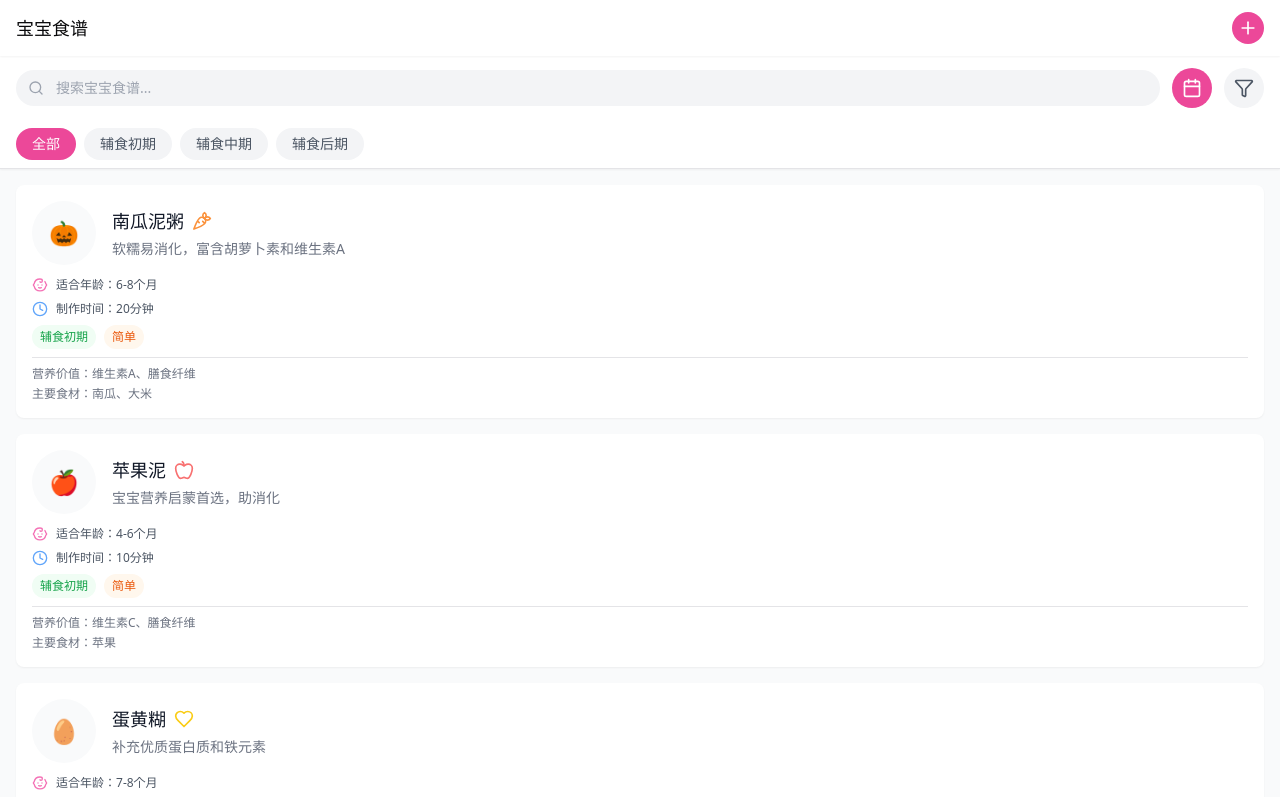
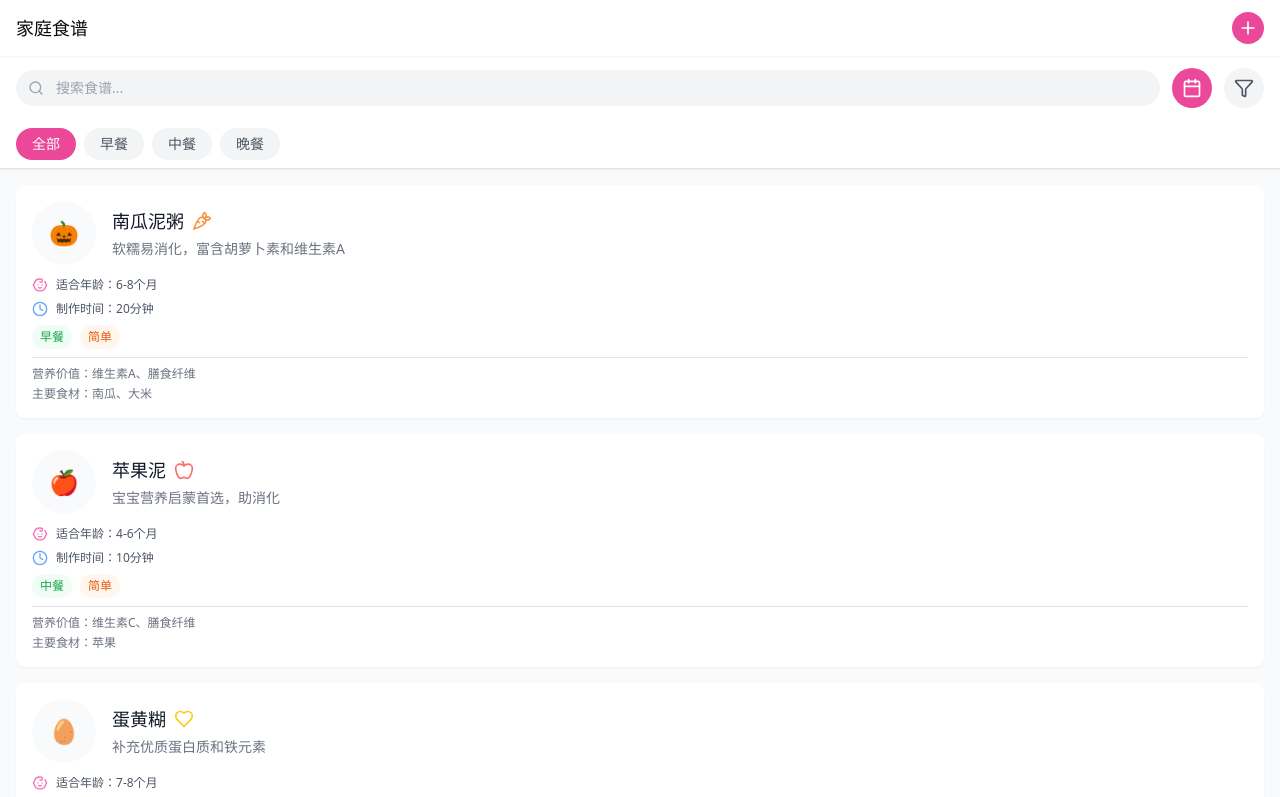
Before and after one commit to LeoHongyi/baby-menu, a React (Vite) app: page / in a window 1280 px wide. Shown: the top 797 px of the page. Built offline with nearby package versions, Linux system fonts and the light colour scheme.

Commit message:
feat: change the info

```diff
--- a/src/App.tsx
+++ b/src/App.tsx
@@ -65,7 +65,7 @@ const Layout = ({ children }) => {
               返回
             </button>
           ) : (
-            <h1 className="text-lg font-medium">宝宝食谱</h1>
+            <h1 className="text-lg font-medium">家庭食谱</h1>
           )}
 
           {!isAddPage && !isWeeklyPage && (
--- a/src/components/RecipeList.tsx
+++ b/src/components/RecipeList.tsx
@@ -19,7 +19,7 @@ const recipes = [
   {
     id: 1,
     title: "南瓜泥粥",
-    category: "辅食初期",
+    category: "早餐",
     time: "20分钟",
     ageRange: "6-8个月",
     difficulty: "简单",
@@ -32,7 +32,7 @@ const recipes = [
   {
     id: 2,
     title: "苹果泥",
-    category: "辅食初期",
+    category: "中餐",
     time: "10分钟",
     ageRange: "4-6个月",
     difficulty: "简单",
@@ -45,7 +45,7 @@ const recipes = [
   {
     id: 3,
     title: "蛋黄糊",
-    category: "辅食中期",
+    category: "晚餐",
     time: "15分钟",
     ageRange: "7-8个月",
     difficulty: "简单",
@@ -58,7 +58,7 @@ const recipes = [
   {
     id: 4,
     title: "牛肉泥粥",
-    category: "辅食后期",
+    category: "早餐",
     time: "30分钟",
     ageRange: "8-12个月",
     difficulty: "中等",
@@ -71,7 +71,7 @@ const recipes = [
   {
     id: 5,
     title: "水果酸奶",
-    category: "辅食后期",
+    category: "早餐",
     time: "5分钟",
     ageRange: "12个月+",
     difficulty: "简单",
@@ -83,7 +83,7 @@ const recipes = [
   },
 ];
 
-const categories = ["全部", "辅食初期", "辅食中期", "辅食后期"];
+const categories = ["全部", "早餐", "中餐", "晚餐"];
 
 // 骨架屏组件
 
@@ -245,7 +245,7 @@ const RecipeList = () => {
                 <Search className="absolute left-3 top-1/2 transform -translate-y-1/2 text-gray-400 h-4 w-4" />
                 <input
                   type="text"
-                  placeholder="搜索宝宝食谱..."
+                  placeholder="搜索食谱..."
                   className="w-full pl-10 pr-4 py-2 bg-gray-100 rounded-full text-sm focus:outline-none focus:ring-2 focus:ring-pink-500"
                   value={searchTerm}
                   onChange={(e) => setSearchTerm(e.target.value)}
```
